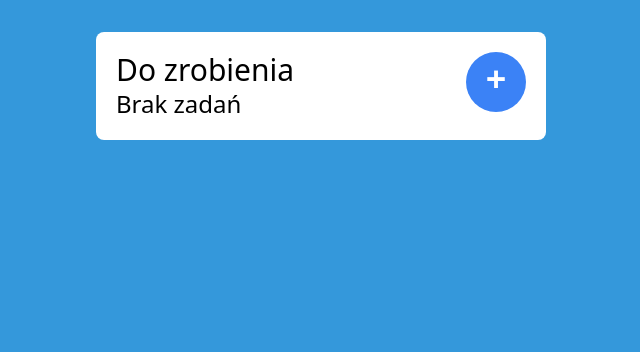
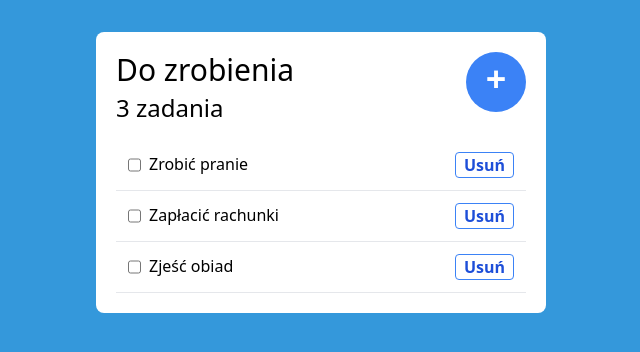
Before and after one commit to Patrykbarc/react-todo, a React (Vite) app: page / in a window 1280 px wide. Shown: the top 352 px of the page, without its empty margins (319-959 px from the left). Built offline with nearby package versions, Linux system fonts and the light colour scheme.

Commit message:
Added sortable list

```diff
--- a/package.json
+++ b/package.json
@@ -11,6 +11,7 @@
 	},
 	"dependencies": {
 		"react": "^18.2.0",
+		"react-beautiful-dnd": "^13.1.1",
 		"react-dom": "^18.2.0"
 	},
 	"devDependencies": {
--- a/src/App.jsx
+++ b/src/App.jsx
@@ -3,10 +3,20 @@ import { useState } from "react";
 import { TasksList } from "./components/TasksList";
 import { AddNewTask } from "./components/AddNewTask";
 import { NewTaskInput } from "./components/NewTaskInput";
+import { DeletedTasks } from "./components/DeletedTasks";
 
 function App() {
   const [openNewTask, handleOpenNewTask] = useState(true);
-  const [tasksList, setTasksList] = useState([]);
+  const [tasksList, setTasksList] = useState([
+    { name: "Zrobić pranie", id: 1, isFinished: false },
+    { name: "Zapłacić rachunki", id: 2, isFinished: false },
+    { name: "Zjeść obiad", id: 3, isFinished: false },
+  ]);
+  const [taskName, setTaskName] = useState("");
+
+  function addNewTask(e) {
+    setTaskName(e.target.value);
+  }
 
   function addTask(task) {
     setTasksList((prevData) => [...prevData, task]);
@@ -25,8 +35,7 @@ function App() {
   }
 
   return (
-    <div className="container w-[450px] rounded-lg bg-white p-5">
-      <div>
+    <div className="container flex w-[450px] flex-col gap-4 rounded-lg bg-white p-5">
       {openNewTask ? (
         <AddNewTask
           tasksList={tasksList}
@@ -36,15 +45,21 @@ function App() {
         <NewTaskInput
           addTask={addTask}
           handleCloseNewTask={handleOpenNewTask}
+          taskName={taskName}
+          addNewTask={addNewTask}
         />
       )}
 
+      {tasksList.length !== 0 && (
         <TasksList
           tasksList={tasksList}
+          setTasksList={setTasksList}
           updateTask={updateTask}
           deleteTask={deleteTask}
         />
-      </div>
+      )}
+
+      <DeletedTasks />
     </div>
   );
 }
--- a/src/components/AddNewTask.jsx
+++ b/src/components/AddNewTask.jsx
@@ -1,19 +1,28 @@
 export function AddNewTask({ tasksList, handleOpenNewTask }) {
-  let tasksLength;
+  const tasksLength = tasksList.length;
+  let tasksLengthInfo;
 
-  if (tasksList.length === 1) {
-    tasksLength = `${tasksList.length} zadanie`;
-  } else if (tasksList.length > 1 && tasksList.length < 5) {
-    tasksLength = `${tasksList.length} zadania`;
-  } else {
-    tasksLength = `Brak zadań`;
+  switch (tasksLength) {
+    case 0:
+      tasksLengthInfo = "Brak zadań";
+      break;
+    case 1:
+      tasksLengthInfo = `${tasksLength} zadanie`;
+      break;
+    case 2:
+    case 3:
+    case 4:
+      tasksLengthInfo = `${tasksLength} zadania`;
+      break;
+    default:
+      tasksLengthInfo = `${tasksLength} zadań`;
   }
 
   return (
     <div className="flex justify-between">
       <div>
-        <h1 className="text-3xl font-medium">Do zrobienia</h1>
-        <h2 className="text-2xl font-medium">{tasksLength}</h2>
+        <h1 className="mb-1 text-3xl font-medium">Do zrobienia</h1>
+        <h2 className="text-2xl font-medium">{tasksLengthInfo}</h2>
       </div>
       <div>
         <button
--- /dev/null
+++ b/src/components/DeletedTasks.jsx
@@ -0,0 +1,3 @@
+export function DeletedTasks() {
+  return <></>;
+}
--- a/src/components/NewTaskInput.jsx
+++ b/src/components/NewTaskInput.jsx
@@ -9,12 +9,21 @@ export function NewTaskInput({ addTask, handleCloseNewTask }) {
 
   return (
     <div className="mb-6 flex gap-2">
+
       <input
         type="text"
         className="w-full rounded-[3px] border border-gray-800 px-1"
+        placeholder="Nazwa zadania"
         value={taskName}
         onChange={handleTaskName}
       />
+      <button
+        className="h-fit cursor-pointer rounded border border-gray-400 bg-transparent px-2 font-semibold text-gray-400 hover:border-transparent hover:bg-gray-400 hover:text-white "
+        onClick={() => handleCloseNewTask(true)}
+      >
+        Anuluj
+      </button>
+
       <button
         className="h-fit cursor-pointer rounded border border-blue-500 bg-transparent px-2 font-semibold text-blue-700 hover:border-transparent hover:bg-blue-500 hover:text-white disabled:cursor-not-allowed disabled:border-none disabled:bg-slate-400 disabled:text-slate-200"
         disabled={taskName == ""}
--- a/src/components/TasksList.jsx
+++ b/src/components/TasksList.jsx
@@ -1,32 +1,82 @@
-export function TasksList({ tasksList, updateTask, deleteTask }) {
+import { DragDropContext, Droppable, Draggable } from "react-beautiful-dnd";
+export function TasksList({ tasksList, setTasksList }) {
+  function handleOnDragEnd(result) {
+    const items = Array.from(tasksList);
+    const [reordededItem] = items.splice(result.source.index, 1);
+    items.splice(result.destination.index, 0, reordededItem);
+
+    setTasksList(items);
+  }
+
+  function updateTask(taskId) {
+    const isChecked = event.target.checked;
+    setTasksList((prevData) =>
+      prevData.map((task) =>
+        task.id === taskId ? { ...task, isFinished: isChecked } : task,
+      ),
+    );
+  }
+
+  function deleteTask(taskId) {
+    setTasksList((prevData) => prevData.filter((task) => task.id !== taskId));
+  }
+
   return (
-    <ul>
-      {tasksList.map((task) => (
-        <li key={task.id}>
-          <hr className="mt-3" />
-          <div className="mt-6 flex justify-between align-middle">
-            <p className="w-max">
-              {task.isFinished ? <s>{task.name}</s> : task.name}
-            </p>
+    <form onSubmit={(e) => e.preventDefault()}>
+      <DragDropContext onDragEnd={handleOnDragEnd}>
+        <Droppable droppableId="tasksList">
+          {(provided) => (
+            <ul {...provided.droppableProps} ref={provided.innerRef}>
+              {tasksList.map(({ id, name, isFinished }, index) => (
+                <Draggable key={id} draggableId={id.toString()} index={index}>
+                  {(provided) => (
+                    <li
+                      className="border-b"
+                      ref={provided.innerRef}
+                      {...provided.draggableProps}
+                      {...provided.dragHandleProps}
+                    >
+                      <div className="flex justify-between p-3 align-middle">
+                        <div className="flex w-max gap-2">
+                          <input
+                            type="checkbox"
+                            onChange={() => updateTask(id)}
+                            id={`task-${id}`}
+                          />
+                          <label
+                            htmlFor={`task-${id}`}
+                            className="w-max cursor-pointer"
+                          >
+                            {isFinished ? <s>{name}</s> : name}
+                          </label>
+                        </div>
+
                         <div className="flex gap-2">
-              {!task.isFinished && (
+                          {/* {!isFinished && (
                             <button
                               className="h-fit rounded border border-blue-500 bg-transparent px-2 font-semibold text-blue-700 hover:border-transparent hover:bg-blue-500 hover:text-white"
-                  onClick={() => updateTask(task.id)}
+                              onClick={() => updateTask(id)}
                             >
                               Zrobione
                             </button>
-              )}
+                          )} */}
                           <button
                             className="h-fit rounded border border-blue-500 bg-transparent px-2 font-semibold text-blue-700 hover:border-transparent hover:bg-blue-500 hover:text-white"
-                onClick={() => deleteTask(task.id)}
+                            onClick={() => deleteTask(id)}
                           >
                             Usuń
                           </button>
                         </div>
                       </div>
                     </li>
+                  )}
+                </Draggable>
               ))}
+              {provided.placeholder}
             </ul>
+          )}
+        </Droppable>
+      </DragDropContext>
+    </form>
   );
 }
```
Also changed, not shown: 1 other file (tests, documents, lock files or other folders). Lines whose indentation alone changed are shown as unchanged.
